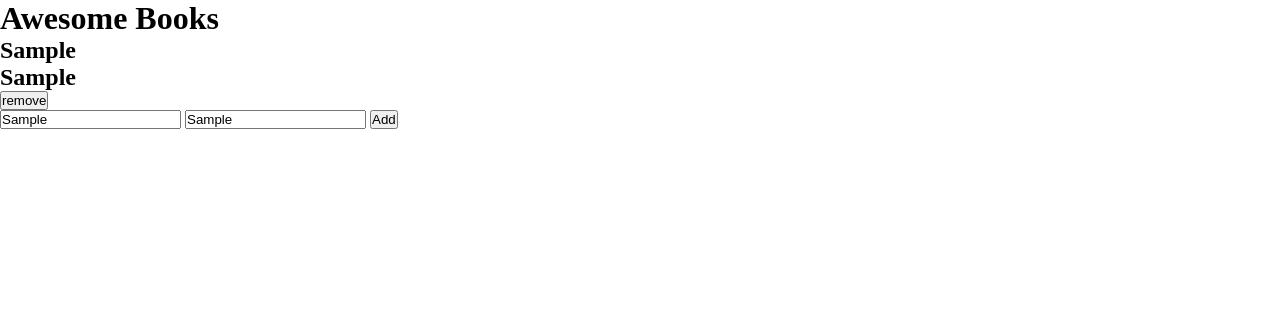
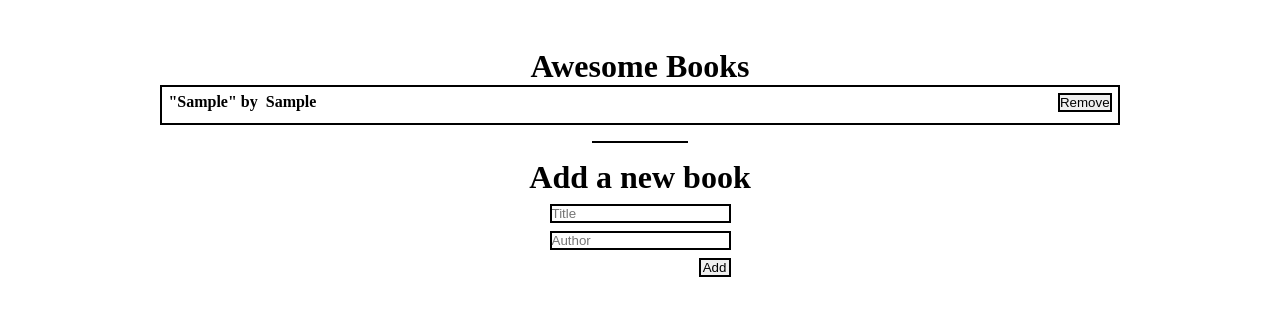
Before and after one commit to addisalemseifu/bookstore3, a website: page index.html in a window 1280 px wide. Both pictures are taken after typing "Sample", "Sample" into the empty fields and a click on the button "Add". Drawn offline with Linux system fonts and the light colour scheme.

Commit message:
refactor the awsome book project

```diff
--- a/index.html
+++ b/index.html
@@ -10,7 +10,7 @@
 </head>
 
 <body>
-    <h1>Awesome Books</h1>
+    <h1 class="mainheader">Awesome Books</h1>
     <div class="books-list">
         <!-- <div class="newBook">
             <h2 class="name"></h2>
@@ -21,6 +21,8 @@
     </div>
 
     <div class="user-input">
+        <span class="spner"></span>
+        <h1>Add a new book</h1>
         <form>
             <input type="text" placeholder="Title" id="txtTitle" class="txtTitle" required>
             <input type="text" placeholder="Author" id="txtAuthor" class="txtAuthor" required>
--- a/script.js
+++ b/script.js
@@ -1,52 +1,43 @@
-const inputTitle = document.querySelector('.txtTitle');
-const inputAuthor = document.querySelector('.txtAuthor');
 const addBooks = document.querySelector('.addBook');
 const booksList = document.querySelector('.books-list');
-// const mainBooksContainer = document.getElementsByClassName('main-books-container');
 const remover = document.getElementsByClassName('remover');
-// const myarr = Array.from(mainBooksContainer);
-const newBooks = JSON.parse(localStorage.getItem('mydata')) || [];
-newBooks.forEach((book) => {
-  booksList.innerHTML += `<div class="newBook">
-    <h2 class="name">${book.name}</h2>
-    <h2 class="title">${book.title}</h2>
-    <button class="remover" id=${book.id}>remove</button>
-</div>`;
-});
-
+const newB = document.getElementsByClassName('thebook');
 function Book(name, title) {
   this.name = name;
   this.title = title;
   this.id = Math.random();
 }
-// eslint-disable-next-line no-plusplus
-for (let i = 0; i < remover.length; i++) {
-  remover[i].addEventListener('click', (e) => {
-    if (newBooks !== []) {
-      const foundId = newBooks.find((x) => x.id === remover[i].id);
-      const index = newBooks.indexOf(foundId);
-      newBooks.splice(index, 1);
-      localStorage.setItem('mydata', JSON.stringify(newBooks));
-      const mytar = e.target.parentNode;
-      mytar.classList.add('remove');
+const newBooks = JSON.parse(localStorage.getItem('mydata')) || [];
+
+function bookAdder() {
+  newBooks.forEach((book) => {
+    booksList.innerHTML += `<div class="newBook thebook">
+      <h2 class="name">"${book.name}" by &nbsp;</h2>
+      <h2 class="title">${book.title}</h2>
+      <button class="remover" id=${book.id}>Remove</button>
+  </div>`;
+  });
+  // eslint-disable-next-line no-plusplus
+  for (let i = 0; i < newB.length; i++) {
+    if (i % 2 !== 0) {
+      newB[i].classList.add('backgroundColor');
     }
-  });
+  }
 }
-addBooks.addEventListener('click', (e) => {
-  e.preventDefault();
+
+function bookCreator() {
+  const inputTitle = document.querySelector('.txtTitle');
+  const inputAuthor = document.querySelector('.txtAuthor');
   const bookFunction = new Book(inputAuthor.value, inputTitle.value);
   newBooks.push(bookFunction);
   localStorage.setItem('mydata', JSON.stringify(newBooks));
   booksList.innerHTML = '';
-  newBooks.forEach((book) => {
-    booksList.innerHTML += `<div class="newBook">
-        <h2 class="name">${book.name}</h2>
-        <h2 class="title">${book.title}</h2>
-        <button class="remover" id=${book.id}>remove</button>
-    </div>`;
-  });
-  // eslint-disable-next-line no-plusplus
-  for (let i = 0; i < remover.length; i++) {
+  inputTitle.value = '';
+  inputAuthor.value = '';
+}
+
+function bookRemover() {
+  for (let i = 0; i < remover.length; i += 1) {
     remover[i].addEventListener('click', (e) => {
       if (newBooks !== []) {
         const foundId = newBooks.find((x) => x.id === remover[i].id);
@@ -58,4 +49,14 @@ addBooks.addEventListener('click', (e) => {
       }
     });
   }
+}
+
+bookAdder();
+bookRemover();
+
+addBooks.addEventListener('click', (e) => {
+  e.preventDefault();
+  bookCreator();
+  bookAdder();
+  bookRemover();
 });
--- a/styles.css
+++ b/styles.css
@@ -4,6 +4,72 @@
   box-sizing: border-box;
 }
 
+.books-list {
+  border: 2px solid black;
+  margin-right: 10rem;
+  margin-left: 10rem;
+  padding: 0.4rem;
+}
+
+.backgroundColor {
+  background-color: rgb(232, 224, 224);
+}
+
 .remove {
-  display: none;
+  position: absolute;
+  top: -1000px;
 }
+
+.mainheader {
+  display: flex;
+  justify-content: center;
+  margin-top: 3rem;
+}
+
+.title {
+  font-size: 1rem;
+}
+
+.name {
+  font-size: 1rem;
+}
+
+.newBook {
+  display: flex;
+  margin-bottom: 4px;
+}
+
+.remover {
+  margin-left: auto;
+  border: 2px solid black;
+}
+
+.user-input {
+  display: flex;
+  flex-direction: column;
+  justify-content: center;
+  align-items: center;
+}
+
+.spner {
+  border: 1.5px solid black;
+  width: 6rem;
+  margin: 1rem 0;
+}
+
+form {
+  display: flex;
+  flex-direction: column;
+}
+
+input {
+  border: 2px solid black;
+  margin-top: 0.5rem;
+}
+
+.addBook {
+  margin-top: 0.5rem;
+  width: 2rem;
+  margin-left: auto;
+  border: 2px solid black;
+}
```
